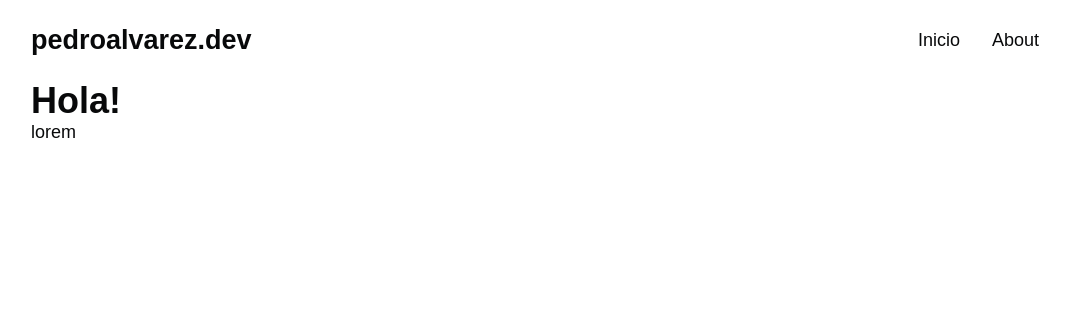
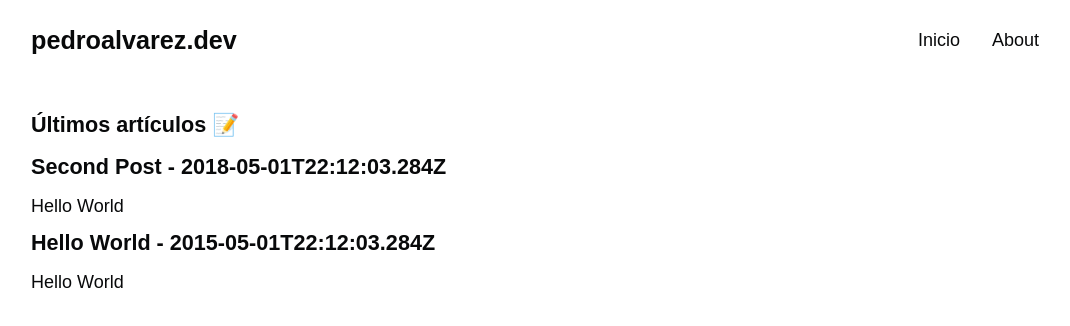
Before and after one commit to pedro412/pedroalvarez.dev, a Gatsby site: page / in a window 1280 px wide. Shown: the whole page, without its empty margins (97-1167 px from the left). Built offline with nearby package versions, Linux system fonts and the light colour scheme; Gatsby itself is replaced by a stand-in of ours.

Commit message:
add markdown and graphql query

```diff
--- /dev/null
+++ b/content/blog/hello-world/index.md
@@ -0,0 +1,9 @@
+---
+title: Hello World
+date: '2015-05-01T22:12:03.284Z'
+description: 'Hello World'
+---
+
+# This is a hello world!
+
+Hi there this is the first article for my web enjoy!
--- /dev/null
+++ b/content/blog/second-post/index.md
@@ -0,0 +1,9 @@
+---
+title: Second Post
+date: '2018-05-01T22:12:03.284Z'
+description: 'Hello World'
+---
+
+# This is the Second Post!
+
+Hi there this is the first article for my web enjoy!
--- a/gatsby-config.js
+++ b/gatsby-config.js
@@ -1,43 +1,50 @@
 module.exports = {
   siteMetadata: {
-    title: "pedroalvarez.dev",
+    title: 'pedroalvarez.dev',
   },
   plugins: [
-    "gatsby-plugin-styled-components",
-    "gatsby-plugin-image",
+    'gatsby-plugin-styled-components',
+    'gatsby-plugin-image',
     {
-      resolve: "gatsby-plugin-google-analytics",
+      resolve: 'gatsby-plugin-google-analytics',
       options: {
-        trackingId: "UA-116686565-3",
+        trackingId: 'UA-116686565-3',
       },
     },
-    "gatsby-plugin-react-helmet",
-    "gatsby-plugin-sitemap",
+    'gatsby-plugin-react-helmet',
+    'gatsby-plugin-sitemap',
     {
-      resolve: "gatsby-plugin-manifest",
+      resolve: 'gatsby-plugin-manifest',
       options: {
-        icon: "src/images/icon.png",
+        icon: 'src/images/icon.png',
       },
     },
-    "gatsby-transformer-remark",
-    "gatsby-plugin-mdx",
-    "gatsby-plugin-sharp",
-    "gatsby-transformer-sharp",
+    'gatsby-transformer-remark',
+    'gatsby-plugin-mdx',
+    'gatsby-plugin-sharp',
+    'gatsby-transformer-sharp',
     {
-      resolve: "gatsby-source-filesystem",
+      resolve: 'gatsby-source-filesystem',
       options: {
-        name: "images",
-        path: "./src/images/",
+        name: 'images',
+        path: './src/images/',
       },
-      __key: "images",
+      __key: 'images',
     },
     {
-      resolve: "gatsby-source-filesystem",
+      resolve: 'gatsby-source-filesystem',
       options: {
-        name: "pages",
-        path: "./src/pages/",
+        name: 'pages',
+        path: './src/pages/',
       },
-      __key: "pages",
+      __key: 'pages',
+    },
+    {
+      resolve: `gatsby-source-filesystem`,
+      options: {
+        path: `${__dirname}/content/blog`,
+        name: `blog`,
+      },
     },
   ],
 };
--- a/package.json
+++ b/package.json
@@ -19,6 +19,7 @@
     "@mdx-js/react": "^1.6.22",
     "babel-plugin-styled-components": "^1.12.0",
     "gatsby": "^3.4.1",
+    "gatsby-plugin-feed": "^3.5.0",
     "gatsby-plugin-google-analytics": "^3.4.0",
     "gatsby-plugin-image": "^1.4.0",
     "gatsby-plugin-manifest": "^3.4.0",
--- /dev/null
+++ b/src/components/articles.js
@@ -0,0 +1,31 @@
+import React from 'react';
+
+const Articles = ({ posts }) => {
+  console.log(posts);
+  return (
+    <div>
+      <h2>
+        Últimos artículos{' '}
+        <span role="img" aria-label="notes">
+          📝
+        </span>
+      </h2>
+
+      {posts.length < 1 && <p>No posts found</p>}
+
+      {posts.map(({ frontmatter }) => {
+        const { date, description, title } = frontmatter;
+        return (
+          <div key={date}>
+            <h2>
+              {title} - {date}
+            </h2>
+            <p>{description}</p>
+          </div>
+        );
+      })}
+    </div>
+  );
+};
+
+export default Articles;
--- a/src/components/nav.js
+++ b/src/components/nav.js
@@ -29,6 +29,7 @@ const StyledNav = styled.nav`
   height: 5rem;
   display: grid;
   grid-template-columns: 0.3fr 1fr;
+  margin-bottom: 2rem;
 `;
 
 const Logo = styled.div`
--- a/src/globalStyles.js
+++ b/src/globalStyles.js
@@ -17,6 +17,19 @@ const GlobalStyle = createGlobalStyle`
         text-decoration: none;
         color: inherit;
     }
+
+    h1 {
+        font-size: 1.4em;
+    }
+
+    h2 {
+        font-size: 1.2em;
+        margin-bottom: 1rem;
+    }
+
+    p {
+        margin-bottom: 0.8rem;
+    }
 `;
 
 export default GlobalStyle;
--- a/src/pages/index.js
+++ b/src/pages/index.js
@@ -1,20 +1,31 @@
-import React, { useEffect } from 'react';
+import { graphql } from 'gatsby';
+import React from 'react';
+import Articles from '../components/articles';
 import Layout from '../components/layout';
 
 // markup
-const IndexPage = () => {
-  useEffect(() => {
-    console.log('effect!');
-  }, []);
+const IndexPage = ({ data, location }) => {
+  const posts = data.allMarkdownRemark.nodes;
 
   return (
     <Layout>
-      <main>
-        <h1>Hola!</h1>
-        <p>lorem</p>
-      </main>
+      <Articles posts={posts} />
     </Layout>
   );
 };
 
 export default IndexPage;
+
+export const pageQuery = graphql`
+  query AllPostsOderByDateDesc {
+    allMarkdownRemark(sort: { order: DESC, fields: frontmatter___date }) {
+      nodes {
+        frontmatter {
+          date
+          description
+          title
+        }
+      }
+    }
+  }
+`;
```
Also changed, not shown: 1 other file.
